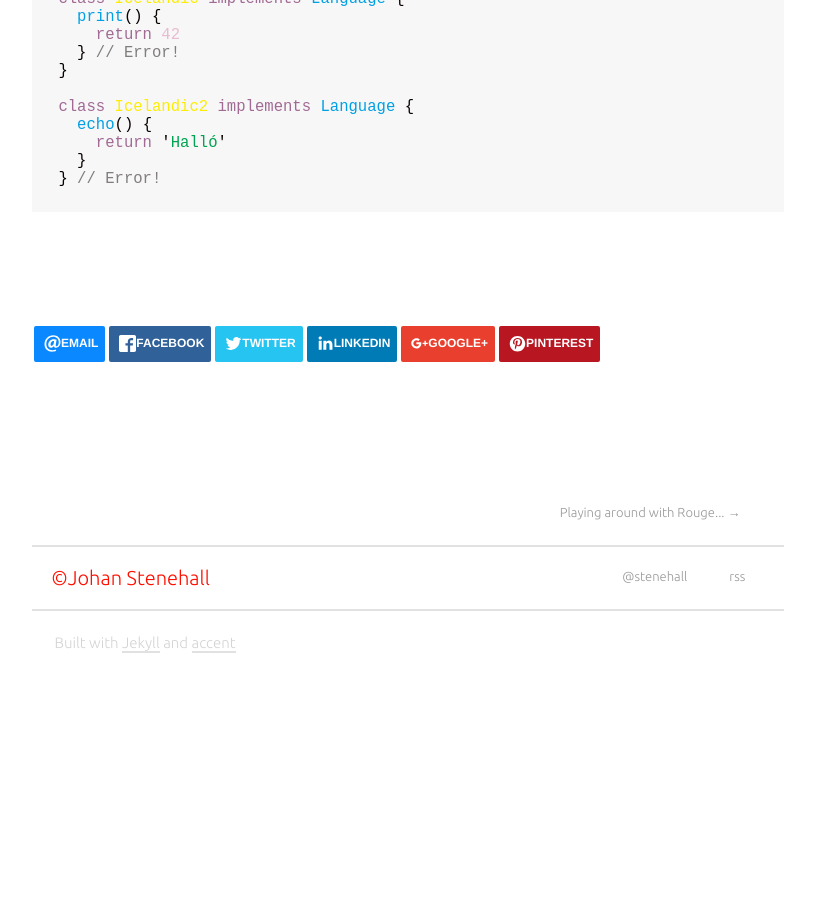
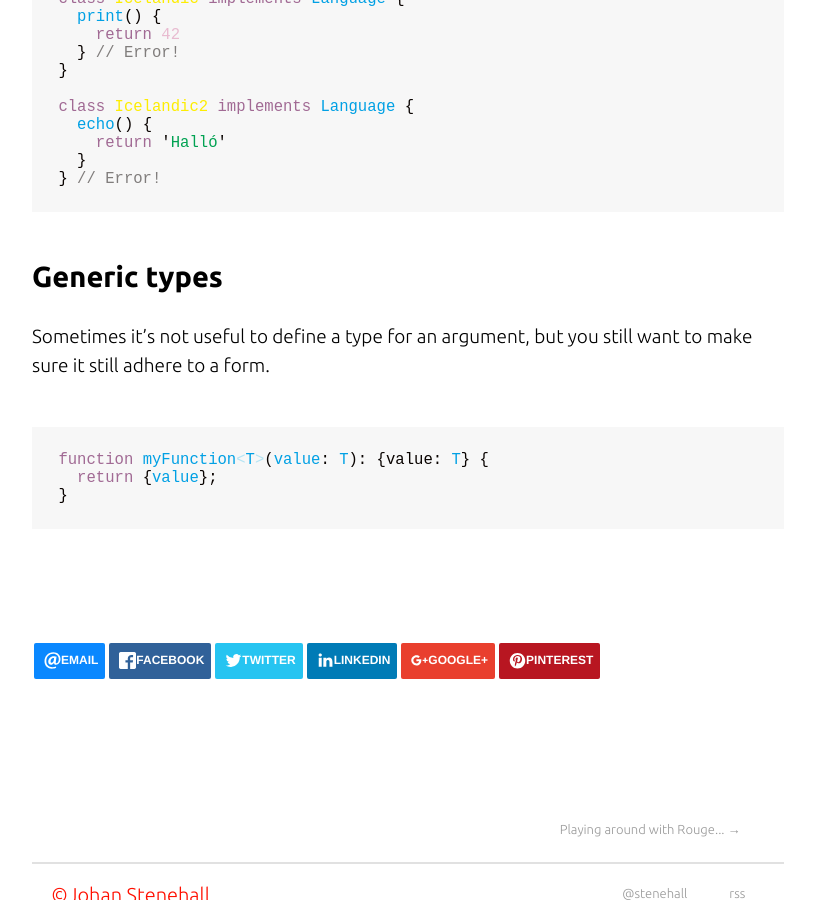
Before and after one commit to stenehall/stenehall.github.io, a Jekyll site: the page built from _posts/2017-07-04-learning-flow.md, in a window 1280 px wide and 900 px high, scrolled down 7327 px. Shown: the whole window, without its empty margins (232-1047 px from the left). Built offline with Jekyll 4.4.1, drawn with Linux system fonts in a browser that asks for light colours; nearby versions of some CDN libraries; comment, search, counter and statistics services are not loaded; before the commit the page ends 8009 px from its top, so only the background shows below that.

Commit message:
Generic types

````diff
--- a/Gemfile
+++ b/Gemfile
@@ -1,3 +1,4 @@
 source "https://rubygems.org"
 
-gem 'jekyll', '3.5.0'
+gem "jekyll"
+gem "jekyll-paginate"
--- a/_posts/2017-07-04-learning-flow.md
+++ b/_posts/2017-07-04-learning-flow.md
@@ -266,3 +266,13 @@ class Icelandic2 implements Language {
   }
 } // Error!
 ```
+
+### Generic types
+
+Sometimes it's not useful to define a type for an argument, but you still want to make sure it still adhere to a form.
+
+```typescript
+function myFunction<T>(value: T): {value: T} {
+  return {value};
+}
+```
````
Also changed, not shown: code/flow.js (+15 -6 lines), _config.yml (line endings or trailing spaces).
